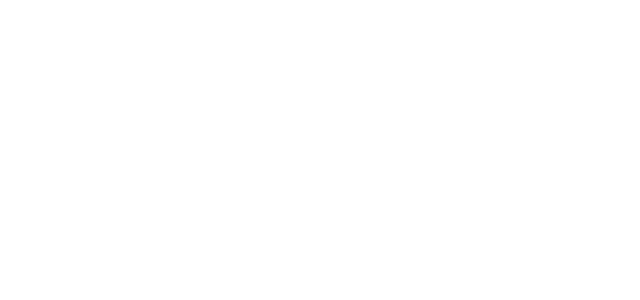
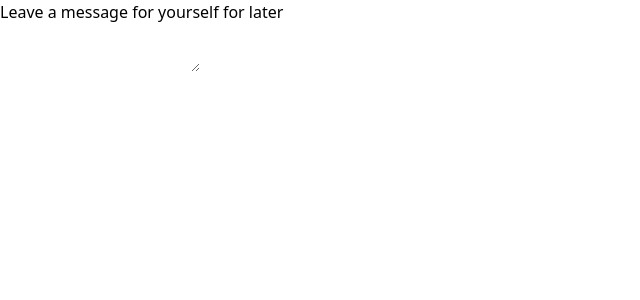
Before and after one commit to bradtaylor707/little-game, a React (Vite) app: page /jotai in a window 1280 px wide. Before the commit this address had no page. Shown: the top 300 px of the page, without its empty margins (0-640 px from the left). Built offline with nearby package versions, Linux system fonts and the light colour scheme.

Commit message:
add jotai

```diff
--- a/package.json
+++ b/package.json
@@ -12,6 +12,7 @@
   "dependencies": {
     "@tailwindcss/vite": "^4.0.14",
     "clsx": "^2.1.1",
+    "jotai": "^2.12.2",
     "lodash-es": "^4.17.21",
     "react": "^19.0.0",
     "react-dom": "^19.0.0",
--- a/src/app.tsx
+++ b/src/app.tsx
@@ -3,6 +3,7 @@
 import Home from "./pages/home";
 import Maze from "./pages/maze";
 import "./app.scss";
+import Jotai from "./pages/jotai.tsx";
 
 function App() {
   return (
@@ -11,6 +12,7 @@
         <Route index={true} element={<Home />} />
         <Route path={"add-strings"} element={<AddStrings />} />
         <Route path={"maze"} element={<Maze />} />
+        <Route path={"jotai"} element={<Jotai />} />
       </Routes>
     </main>
   );
--- a/src/pages/home.tsx
+++ b/src/pages/home.tsx
@@ -9,6 +9,9 @@
         </li>
         <li>
           <Link to={"add-strings"}>Add Strings</Link>
+        </li>{" "}
+        <li>
+          <Link to={"jotai"}>Jotai State Management</Link>
         </li>
       </ul>
     </div>
--- /dev/null
+++ b/src/pages/jotai.tsx
@@ -0,0 +1,64 @@
+import { useAtom } from "jotai";
+import { messageAtom } from "../store";
+import { useCallback, useEffect, useRef, useState } from "react";
+
+export default function Jotai() {
+  const [message, setMessage] = useAtom(messageAtom);
+  const [savedMessage, setSavedMessage] = useState("");
+
+  const textareaRef = useRef<HTMLTextAreaElement>(null);
+  const saveTimeoutRef = useRef<number>(null);
+  const messageTimeoutRef = useRef<number>(null);
+
+  const save = useCallback(() => {
+    setMessage(textareaRef.current?.value ?? "");
+    setSavedMessage("Saved!!");
+
+    if (messageTimeoutRef.current) {
+      clearTimeout(messageTimeoutRef.current);
+    }
+
+    messageTimeoutRef.current = setTimeout(() => {
+      setSavedMessage("");
+    }, 500);
+  }, [setMessage]);
+
+  useEffect(() => {
+    return () => {
+      if (saveTimeoutRef.current) {
+        clearTimeout(saveTimeoutRef.current);
+      }
+
+      if (messageTimeoutRef.current) {
+        clearTimeout(messageTimeoutRef.current);
+      }
+    };
+  }, []);
+
+  return (
+    <div id={"jotai"}>
+      <h1>Leave a message for yourself for later</h1>
+      <div>
+        <textarea
+          ref={textareaRef}
+          defaultValue={message}
+          maxLength={1200}
+          onKeyDown={(event) => {
+            if (saveTimeoutRef.current) {
+              clearTimeout(saveTimeoutRef.current);
+            }
+
+            if (event.key === "Enter") {
+              save();
+            } else {
+              saveTimeoutRef.current = setTimeout(() => {
+                save();
+              }, 1000);
+            }
+          }}
+        />
+      </div>
+      {!!savedMessage && <div id={"saved-feedback"}>{savedMessage}</div>}
+    </div>
+  );
+}
--- /dev/null
+++ b/src/store/index.ts
@@ -0,0 +1,3 @@
+import { atomWithStorage } from "jotai/utils";
+
+export const messageAtom = atomWithStorage("futureMessage", "");
```
Also changed, not shown: 1 other file (tests, documents, lock files or other folders).
